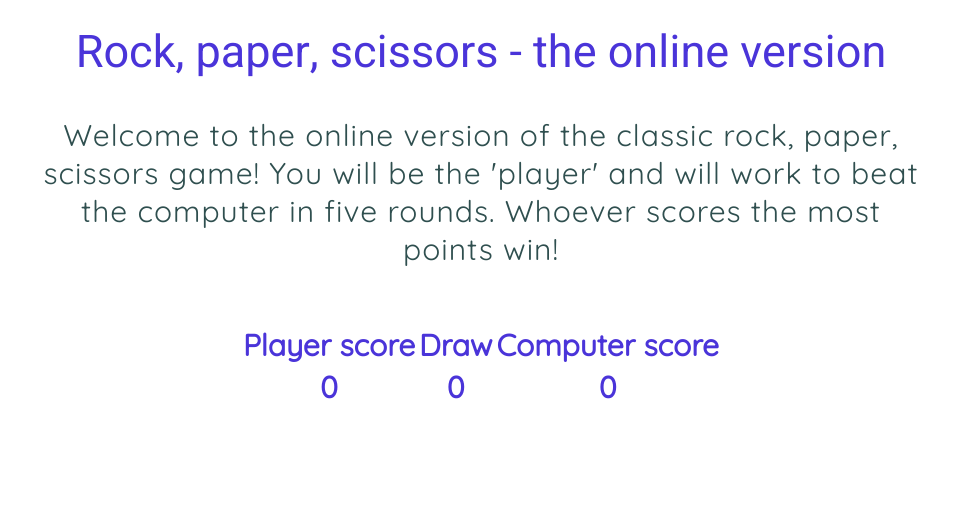
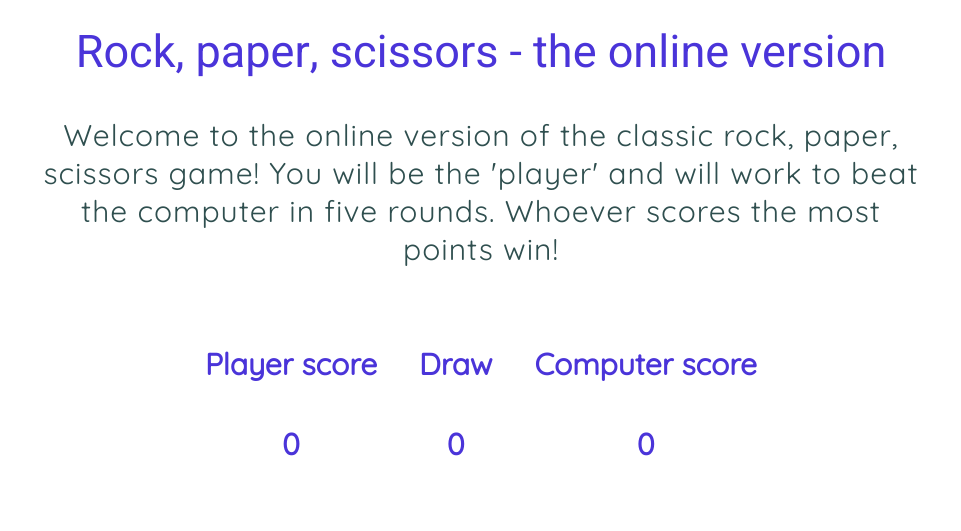
Before and after one commit to B-Little99/Rock-paper-scissors, a plain HTML site: page index.html in a window 1280 px wide. Shown: the top 531 px of the page, without its empty margins (159-1120 px from the left). Drawn offline with Linux system fonts and the light colour scheme.

Commit message:
Added the CSS for the table so it did not look crammed.

```diff
--- a/styles.css
+++ b/styles.css
@@ -25,14 +25,15 @@ p {
 }
 
 table {
-    margin: auto;
+    margin: 10px auto;
     padding: 25px;
     font-size: 30px;
     font-weight: bold;
 }
 
 td {
-
+margin: 5px auto;
+padding: 20px;
 }
 
 img {
```
